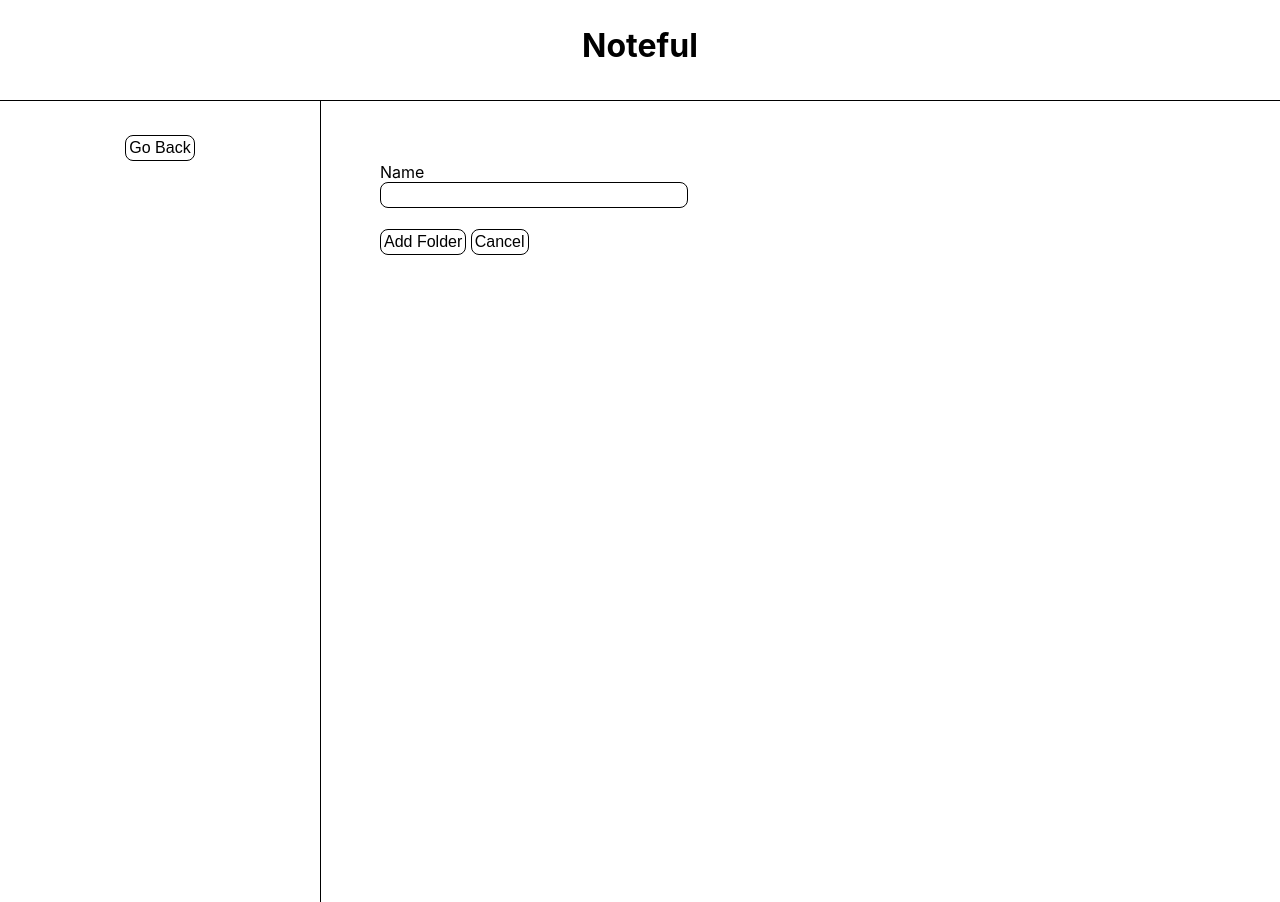
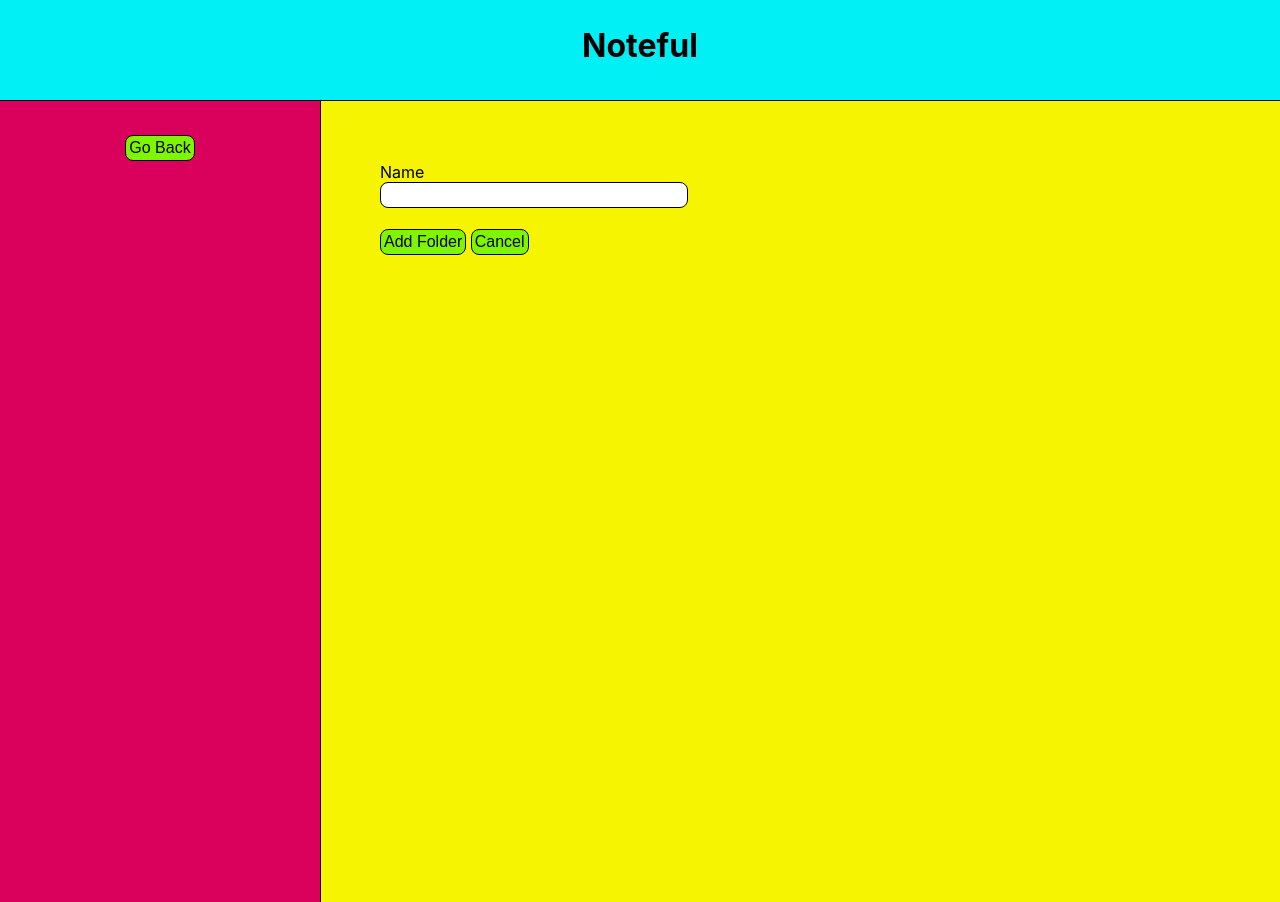
Before and after one commit to peyo/noteful, a React (Create React App) app: page /addfolder in a window 1280 px wide. Before the commit the page ends 800 px from the top, so only its background shows below. Built offline with nearby package versions, Linux system fonts and the light colour scheme.

Commit message:
added some rad colors.

```diff
--- a/src/App.css
+++ b/src/App.css
@@ -4,7 +4,7 @@ header {
   display: flex;
   flex-flow: row nowrap;
   justify-content: center;
-  background-color: white;
+  background-color: #00F0F6;
   border-bottom: 1px solid black;
   z-index: 2;
   height: 100px;
@@ -40,6 +40,7 @@ header {
   flex: 0 0 25%;
   justify-content: center;
   border-right: 1px solid black;
+  background-color: #DA015C;
 }
 
 .main-sidebar-foldername {
@@ -63,15 +64,23 @@ header {
 
 .folder-button, .main-sidebar-button, .go-back-button, input, textarea, .note-button, .main-page-button, .note-item {
   border: 1px solid black;
-  background: white;
+  background-color: #7EF600;
   padding: 3px;
   font-size: medium;
   text-decoration: none;
   border-radius: .5em;
 }
 
+.note-item, input, textarea {
+  background-color: white;
+}
+
+.main-page-button {
+  margin: 0 0 30px 42px;
+}
+
 .folder-button.active {
-  background: lightgrey;
+  background-color: white;
 }
 
 .main-sidebar-button-div {
@@ -85,7 +94,8 @@ header {
   padding-top: 102px;
   margin-left: 25%;
   z-index: 0;
-  height: 100%;
+  height: 100vh;
+  background-color: #F6F400;
 }
 
 .main-page-list, .main-page-list-addfolder, .main-page-list-addnote {
@@ -115,12 +125,6 @@ header {
   position: absolute;
   bottom: 0;
   right: 0;
-}
-
-.main-page-button {
-  border: 1px solid black;
-  background-color: white;
-  margin: 0 0 30px 42px;
 }
 
 .main-sidebar-go-back-button {
```
